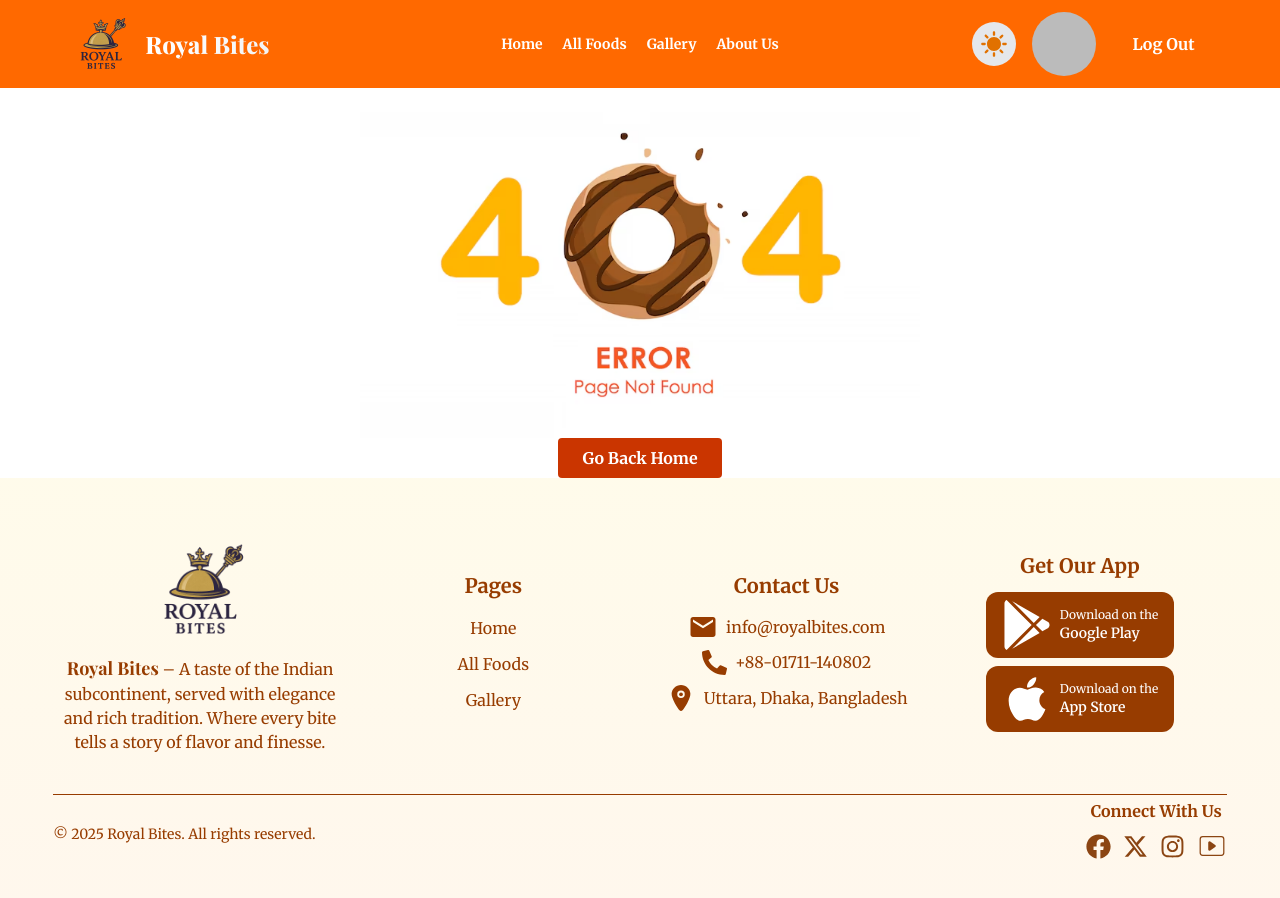
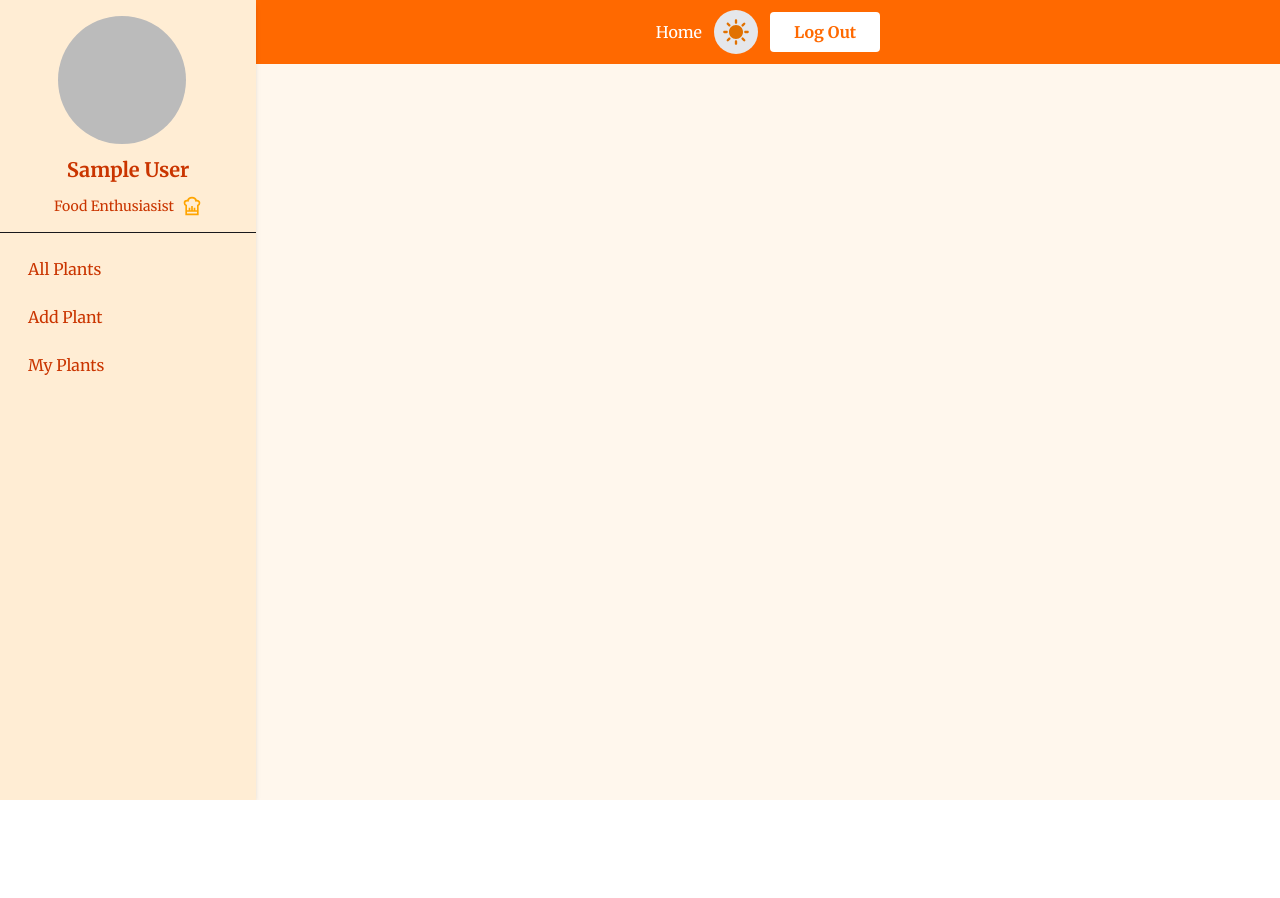
Before and after one commit to moktadir-mirul/royal-bites-client, a React (Vite) app: page /dashboard in a window 1280 px wide. Shown: the top 898 px of the page. After the commit the page ends 800 px from the top, so only its background shows below. Built offline with nearby package versions, Linux system fonts and the light colour scheme; no server answers; sample sign-in values are in the browser's storage; a web font is replaced by a local one.

Commit message:
dashboard added

```diff
--- a/src/Components/ClientsReview/ClientCard.jsx
+++ b/src/Components/ClientsReview/ClientCard.jsx
@@ -9,9 +9,12 @@ const ClientCard = ({ clientsPromise }) => {
   let settings = {
     dots: true,
     infinite: true,
-    speed: 500,
+    autoplay: true,
+    autoplaySpeed: 2000,
+    speed: 800,
     slidesToShow: 1,
     slidesToScroll: 1,
+    fade: true,
   };
   return (
     <Slider
--- a/src/Components/Footer/Footer.jsx
+++ b/src/Components/Footer/Footer.jsx
@@ -13,20 +13,24 @@ import { MdEmail } from "react-icons/md";
 import { ThemeContext } from "../../ThemeProvider/ThemeContext";
 import { CiYoutube } from "react-icons/ci";
 import { FaXTwitter } from "react-icons/fa6";
+import { AuthContext } from "../../AuthProvider/AuthContext";
 
 const Footer = () => {
   const { darkMode } = useContext(ThemeContext);
+  const { userInfo } = useContext(AuthContext);
   const pageLinks = (
     <>
       <NavLink to={"/"}>Home</NavLink>
       <NavLink to={"/allFoods"}>All Foods</NavLink>
       <NavLink to={"/gallery"}>Gallery</NavLink>
+      <NavLink to={"/aboutUs"}>About Us</NavLink>
+      {userInfo && <NavLink to={"/dashboard"}>Dashboard</NavLink>}
     </>
   );
   return (
     <div className="w-full pt-12 pb-8 bg-gradient-to-b from-amber-50 dark:from-amber-950 dark:to-amber-900 to-orange-50 text-amber-800 dark:text-gray-300">
       {/* Footer first Part */}
-      <div className="w-11/12 mx-auto flex flex-col md:grid md:grid-cols-2 lg:flex lg:flex-row justify-between items-center pb-10">
+      <div className="w-11/12 mx-auto flex flex-col md:grid md:grid-cols-2 lg:flex lg:flex-row justify-between items-start pb-10">
         <div className="flex-1 text-center flex flex-col items-center justify-center">
           <div className="w-32 h-32 p-2 rounded-full dark:bg-gray-300">
             <img
@@ -99,24 +103,34 @@ const Footer = () => {
         <hr />
         <div className="py-1 flex flex-col md:flex-row-reverse items-center justify-between">
           <div>
-            <h1 className="text-center font-bold">
-            Connect With Us
-          </h1>
+            <h1 className="text-center font-bold">Connect With Us</h1>
             <div className="flex justify-center items-center  gap-3 py-2">
               <Link to={"https://www.facebook.com/mirulkhan"} target="_blank">
-              <FaFacebook size={25} color={darkMode ? "papayawhip" : "saddlebrown"} />
+                <FaFacebook
+                  size={25}
+                  color={darkMode ? "papayawhip" : "saddlebrown"}
+                />
               </Link>
               <Link to={"https://x.com/"} target="_blank">
-              <FaXTwitter size={25} color={darkMode ? "papayawhip" : "saddlebrown"} />
+                <FaXTwitter
+                  size={25}
+                  color={darkMode ? "papayawhip" : "saddlebrown"}
+                />
               </Link>
               <Link to={"https://www.instagram.com/mirulkhan/"} target="_blank">
-              <FaInstagram size={25} color={darkMode ? "papayawhip" : "saddlebrown"} />
+                <FaInstagram
+                  size={25}
+                  color={darkMode ? "papayawhip" : "saddlebrown"}
+                />
               </Link>
               <Link
                 to={"https://www.youtube.com/@mirulmoktadirkhan2127"}
                 target="_blank"
               >
-              <CiYoutube size={30} color={darkMode ? "papayawhip" : "saddlebrown"} />
+                <CiYoutube
+                  size={30}
+                  color={darkMode ? "papayawhip" : "saddlebrown"}
+                />
               </Link>
             </div>
           </div>
--- a/src/Components/NavBar/NavBar.jsx
+++ b/src/Components/NavBar/NavBar.jsx
@@ -24,6 +24,9 @@ const NavBar = () => {
       <NavLink to={"/allFoods"}>All Foods</NavLink>
       <NavLink to={"/gallery"}>Gallery</NavLink>
       <NavLink to={"/aboutUs"}>About Us</NavLink>
+      {
+        userInfo && <NavLink to={"/dashboard"}>Dashboard</NavLink>
+      }
     </>
   );
 
@@ -82,12 +85,12 @@ const NavBar = () => {
         <div className="navbar-end space-x-4">
           <DarkModeToggle></DarkModeToggle>
           {userInfo ? (
-            <div className="flex flex-col md:flex-row justify-center items-center gap-3">
+            <div className="flex justify-center items-center gap-3">
               <div className="dropdown dropdown-bottom dropdown-center">
                 <img
                   role="button"
                   tabIndex={0}
-                  className="w-16 h-16 rounded-full ring ring-orange-500 dark:ring-amber-800"
+                  className="w-12 h-12 md:w-16 md:h-16 rounded-full ring ring-gray-100 dark:ring-gray-200"
                   src={userInfo.photoURL}
                   alt=""
                 />
@@ -100,7 +103,7 @@ const NavBar = () => {
               </div>
               <button
                 onClick={handleLogOut}
-                className="bg-orange-500 dark:bg-orange-800 dark:text-gray-100 hover:bg-amber-950 duration-200 text-white font-bold py-2 px-6 cursor-pointer rounded-sm"
+                className="bg-white dark:bg-gray-200 dark:text-orange-700 hover:bg-orange-900 hover:text-white duration-200 text-orange-500 text-xs md:text-base font-medium py-1 px-2 md:px-4 cursor-pointer rounded-sm"
               >
                 Log Out
               </button>
--- /dev/null
+++ b/src/Components/Sidebar/Sidebar.jsx
@@ -0,0 +1,81 @@
+
+// import { X } from "lucide-react";
+import { useContext } from "react";
+import { RxCross2 } from "react-icons/rx";
+import { NavLink } from "react-router";
+import { RiPlantFill } from "react-icons/ri";
+import { AuthContext } from "../../AuthProvider/AuthContext";
+import { GrRestaurant } from "react-icons/gr";
+
+const Sidebar = ({ isOpen, onClose }) => {
+
+    const {userInfo} = useContext(AuthContext)
+
+  const links = [
+    { path: "/dashboard/allplants", label: "All Plants" },
+    { path: "/dashboard/addplant", label: "Add Plant" },
+    { path: "/dashboard/myplants", label: "My Plants" },
+  ];
+
+  return (
+    <div className="bg-orange-100 dark:bg-gray-700">
+      {/* Overlay for small screens */}
+      <div
+        className={`fixed inset-0 bg-black bg-opacity-30 z-40 md:hidden transition-opacity ${
+          isOpen ? "opacity-100 visible" : "opacity-0 invisible"
+        }`}
+        onClick={onClose}
+      ></div>
+
+      {/* Sidebar */}
+      <aside
+        className={`fixed md:static top-0 left-0 h-full w-64 bg-orange-100 dark:bg-gray-800 shadow-md z-50 transform transition-transform duration-300 ${
+          isOpen ? "translate-x-0" : "-translate-x-full md:translate-x-0"
+        }`}
+      >
+        {/* Close btn for mobile */}
+        <div className="flex items-center justify-between px-4 py-3 border-b md:hidden">
+          {/* <h2 className="font-semibold text-lg">Dash</h2> */}
+          <button onClick={onClose}>
+            <RxCross2 className="w-5 h-5" />
+          </button>
+        </div>
+
+        {/* User Info */}
+        <div className="p-4 border-b flex flex-row md:flex-col items-center space-x-3 gap-3">
+          <div>
+            <img
+            src={userInfo.photoURL}
+            alt={userInfo.displayName}
+            className="w-10 md:w-32 h-10 md:h-32 rounded-full"
+          />
+          </div>
+          <div className="space-y-3 flex flex-col items-center justify-center">
+            <h3 className="font-bold text-xl text-orange-700 dark:text-gray-200">{userInfo.displayName}</h3>
+            <p className="text-sm flex items-center gap-2 text-orange-700 dark:text-gray-200">Food Enthusiasist <GrRestaurant color="orange" size={20}/></p>
+          </div>
+        </div>
+
+        {/* Navigation */}
+        <nav className="p-4 space-y-2">
+          {links.map((link) => (
+            <NavLink
+              key={link.path}
+              to={link.path}
+              className={({ isActive }) =>
+                `block px-3 py-2 rounded hover:bg-orange-200 dark:hover:bg-gray-500 text-orange-700 dark:text-gray-200 ${
+                  isActive ? "bg-orange-200 font-medium dark:bg-gray-500" : ""
+                }`
+              }
+              onClick={onClose} // Close sidebar on mobile when link clicked
+            >
+              {link.label}
+            </NavLink>
+          ))}
+        </nav>
+      </aside>
+    </div>
+  );
+};
+
+export default Sidebar;
--- a/src/Pages/AllFoods/AllFoods.jsx
+++ b/src/Pages/AllFoods/AllFoods.jsx
@@ -11,7 +11,8 @@ const AllFoods = () => {
 
 
   useEffect(() => {
-    fetch(`https://royal-bites-rest-server.vercel.app/foods?searchParams=${searchFood}`)
+    const url = "https://royal-bites-rest-server.vercel.app/foods"
+    fetch(`${url}?searchParams=${searchFood}`)
       .then((res) => res.json())
       .then((data) => {
         setFoods(data);
--- /dev/null
+++ b/src/Pages/Dashboard/Dashboard.jsx
@@ -0,0 +1,60 @@
+import React, { useContext, useState } from 'react';
+import { NavLink, Outlet, useNavigate } from 'react-router';
+import Sidebar from '../../Components/Sidebar/Sidebar';
+import DarkModeToggle from '../../Components/DarkModeToggle/DarkModeToggle';
+import { IoMenu } from 'react-icons/io5';
+import { AuthContext } from '../../AuthProvider/AuthContext';
+import { toast } from 'react-toastify';
+
+const Dashboard = () => {
+    const {handleSignOut} = useContext(AuthContext)
+      const [sidebarOpen, setSidebarOpen] = useState(false);
+  const navigate = useNavigate();
+  const handleLogout = () => {
+    handleSignOut()
+        .then(() => {
+          toast.success("User Logged Out Successfully!");
+          navigate("/");
+        })
+        .catch((err) => {
+          toast.error(err.message);
+        });
+  }
+    return (
+            <div className="min-h-screen flex flex-col md:flex-row">
+
+      {/* Sidebar for md+ and slide-in for small screens */}
+      <Sidebar isOpen={sidebarOpen} onClose={() => setSidebarOpen(false)} />
+
+      {/* Main area */}
+      <div className="flex-1 bg-orange-50 dark:bg-gray-700">
+        <div className="w-full h-16 flex items-center justify-center gap-3 bg-orange-500 dark:bg-orange-700 text-white dark:text-gray-200">
+            <NavLink to={"/"}>Home</NavLink>
+            <DarkModeToggle/>
+            <button
+                onClick={handleLogout}
+                className="bg-white dark:bg-gray-200 dark:text-orange-700 hover:bg-orange-900 hover:text-white duration-200 text-orange-500 font-bold py-2 px-6 cursor-pointer rounded-sm"
+              >
+                Log Out
+              </button>
+        </div>
+        {/* Mobile toggle button */}
+        <button
+          onClick={() => setSidebarOpen(true)}
+          className="md:hidden mb-4 flex items-center text-orange-500"
+        >
+          <IoMenu className="w-6 h-6 mr-2" />
+          Dashboard
+        </button>
+
+        {/* Dashboard content */}
+        {/* <StatusCards /> */}
+        <div className="mt-6">
+          <Outlet />
+        </div>
+      </div>
+    </div>
+    );
+};
+
+export default Dashboard;
--- a/src/Router/Router.jsx
+++ b/src/Router/Router.jsx
@@ -16,6 +16,7 @@ import PrivateRoute from "../PrivateRoute/PrivateRoute";
 import MyOrders from "../Pages/MyOrders/MyOrders";
 import ForgetPass from "../Components/ForgetPass/ForgetPass";
 import AboutUs from "../Pages/AboutUs/AboutUs";
+import Dashboard from "../Pages/Dashboard/Dashboard";
 
 
 export const router = createBrowserRouter([
@@ -82,4 +83,8 @@ export const router = createBrowserRouter([
       },
     ],
   },
+  {
+        path:"/dashboard",
+        element: <PrivateRoute><Dashboard></Dashboard></PrivateRoute>
+      },
 ]);
```
Also changed, not shown: src/Components/Recognition/Recognition.jsx (+22 -3 lines). Lines whose indentation alone changed are shown as unchanged.
